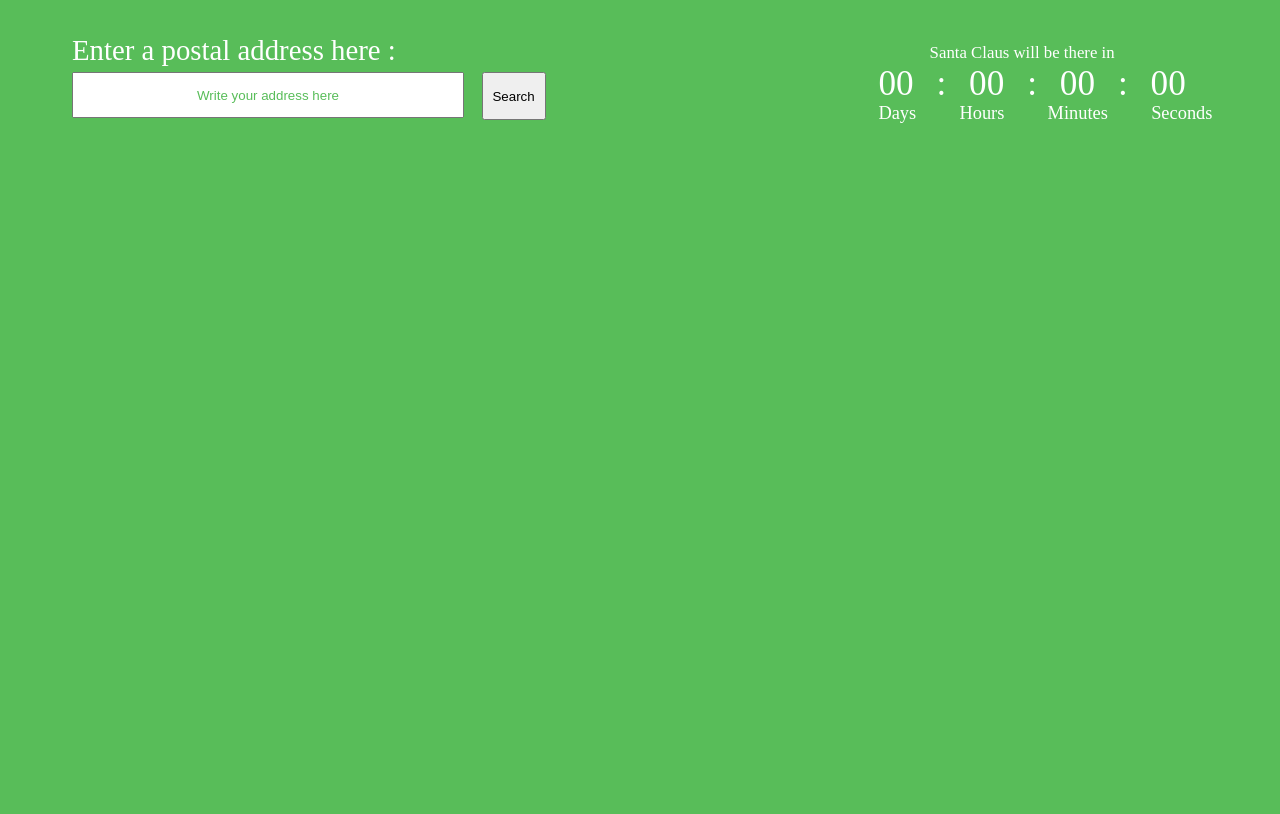
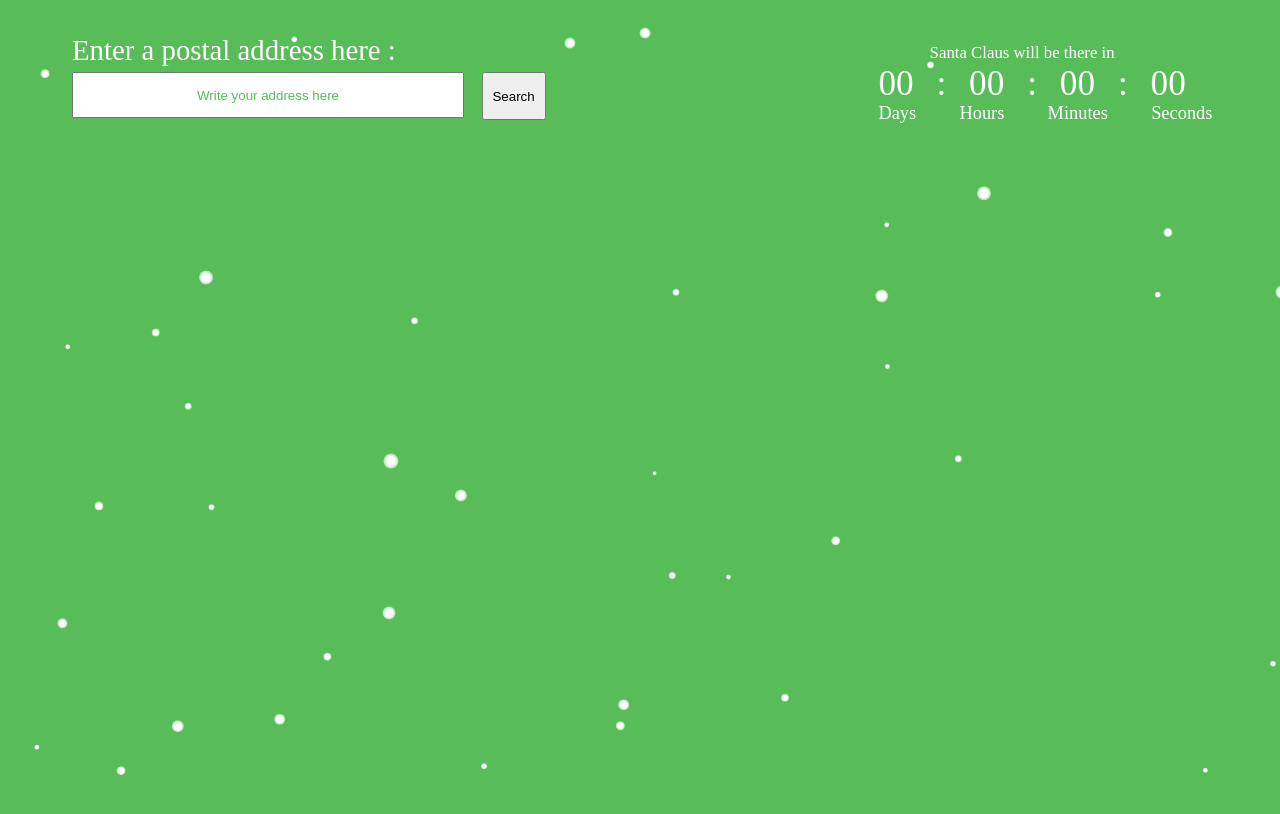
Before and after one commit to algosup/2022-2023-project-2-santa-time-Project-6-group, a plain HTML site: page SantaClock.html in a window 1280 px wide. Shown: the top 814 px of the page. Drawn offline with Linux system fonts and the light colour scheme.

Commit message:
update js/css
added some falling snowflakes

```diff
--- a/SantaClock.css
+++ b/SantaClock.css
@@ -58,3 +58,50 @@ body{
     font-size: 115%;
     word-spacing: 2.1em;
 }
+
+.snowflake {
+	position: absolute;
+	display: block;
+	position: absolute;
+	-webkit-border-radius: 50%;
+	-moz-border-radius: 50%;
+	border-radius: 50%;
+	-webkit-transform: translateZ(0);
+	-moz-transform: translateZ(0);
+	-ms-transform: translateZ(0);
+	-o-transform: translateZ(0);
+	transform: translateZ(0);
+	-webkit-user-select: none;
+	-moz-user-select: none;
+	user-select: none;
+	background-image: -webkit-radial-gradient(
+		center,
+		circle farthest-corner,
+		rgba(255, 255, 255, 1) 40%,
+		rgba(255, 255, 255, 0) 100%
+	);
+	background-image: -moz-radial-gradient(
+		center,
+		circle farthest-corner,
+		rgba(255, 255, 255, 1) 40%,
+		rgba(255, 255, 255, 0) 100%
+	);
+	background-image: -ms-radial-gradient(
+		center,
+		circle farthest-corner,
+		rgba(255, 255, 255, 1) 40%,
+		rgba(255, 255, 255, 0) 100%
+	);
+	background-image: radial-gradient(
+		center,
+		circle farthest-corner,
+		rgba(255, 255, 255, 1) 40%,
+		rgba(255, 255, 255, 0) 100%
+	);
+}
+#snow {
+	position: absolute;
+	width: 100%;
+	height: 100%;
+    z-index: -1;
+}
--- a/SantaClock.html
+++ b/SantaClock.html
@@ -1,6 +1,8 @@
 <!DOCTYPE html>
 <link rel="stylesheet" href="SantaClock.css">
 <html>
+    <meta name="viewport" content="width=device-width, initial-scale=1.0">
+
     <title> Santa Clock</title>
     <link rel="shortcut icon" href="./sleigh.png">
 
@@ -11,6 +13,8 @@
 <div id="remaining">00 : 00 : 00 : 00</div>
 <div id="text3">Days Hours Minutes Seconds</div>
 
+<div id="snow"></div>
+
 
 </html>
 
--- a/SantaClock.js
+++ b/SantaClock.js
@@ -70,3 +70,102 @@ function SantArrival(longitude, timezone) {
     return [day, hours, minutes, seconds]
 
 }
+
+
+
+
+
+var Snowflake = (function() {
+
+	var flakes;
+	var flakesTotal = 40;
+	var wind = 0;
+
+
+	function Snowflake(size, x, y, vx, vy) {
+		this.size = size;
+		this.x = x;
+		this.y = y;
+		this.vx = vx;
+		this.vy = vy;
+		this.hit = false;
+		this.div = document.createElement('div');
+		this.div.classList.add('snowflake');
+		this.div.style.width = this.size + 'px';
+		this.div.style.height = this.size + 'px';
+	}
+
+	Snowflake.prototype.move = function() {
+
+			this.x += this.vx + Math.min(Math.max(wind, -10), 10);
+			this.y += this.vy;
+
+		// Wrap the snowflake to within the bounds of the page
+		if (this.x > window.innerWidth + this.size) {
+			this.x -= window.innerWidth + this.size;
+		}
+
+		if (this.x < -this.size) {
+			this.x += window.innerWidth + this.size;
+		}
+
+		if (this.y > window.innerHeight + this.size) {
+			this.x = Math.random() * window.innerWidth;
+			this.y -= window.innerHeight + this.size * 2;
+		}
+
+	};
+
+	Snowflake.prototype.draw = function() {
+		this.div.style.transform =
+		this.div.style.MozTransform =
+		this.div.style.webkitTransform =
+			'translate3d(' + this.x + 'px' + ',' + this.y + 'px,0)';
+	};
+
+	function update() {
+		for (var i = flakes.length; i--; ) {
+			var flake = flakes[i];
+			flake.move();
+			flake.draw();
+		}
+		requestAnimationFrame(update);
+	}
+
+	Snowflake.init = function(container) {
+		flakes = [];
+
+		for (var i = flakesTotal; i--; ) {
+			var size = (Math.random() + 0.2) * 12 + 1;
+			var flake = new Snowflake(
+				size,
+				Math.random() * window.innerWidth,
+				Math.random() * window.innerHeight,
+				Math.random() - 0.5,
+				size * 0.3
+			);
+			container.appendChild(flake.div);
+			flakes.push(flake);
+		}
+
+
+
+
+  	window.ondeviceorientation = function(event) {
+	  	if (event) {
+		  	wind = event.gamma / 10;
+  		}
+  	};
+
+  	update();
+	};
+
+	return Snowflake;
+
+}());
+
+window.onload = function() {
+  setTimeout(function() {
+  	Snowflake.init(document.getElementById('snow'));
+  }, 500);
+}
```
